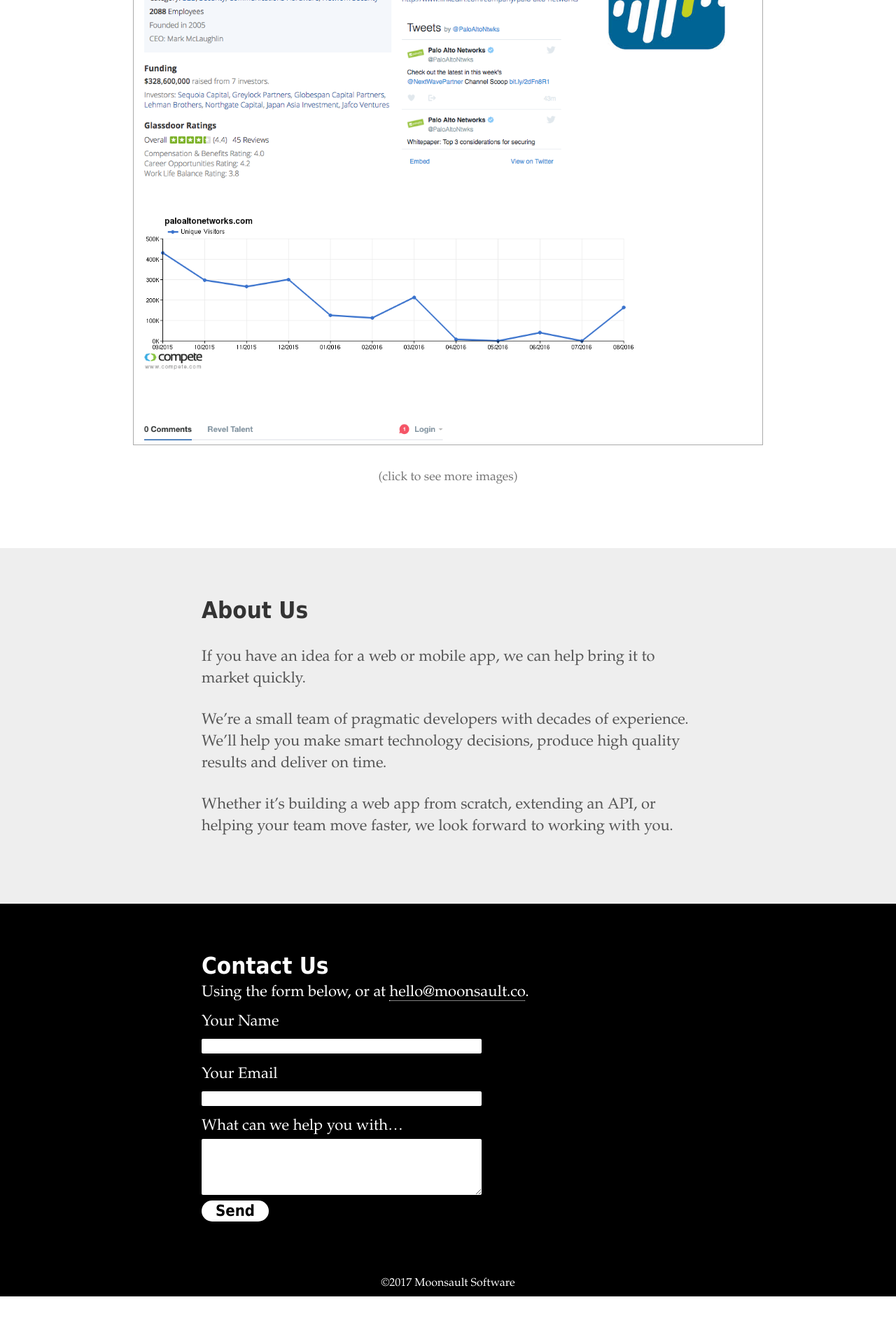
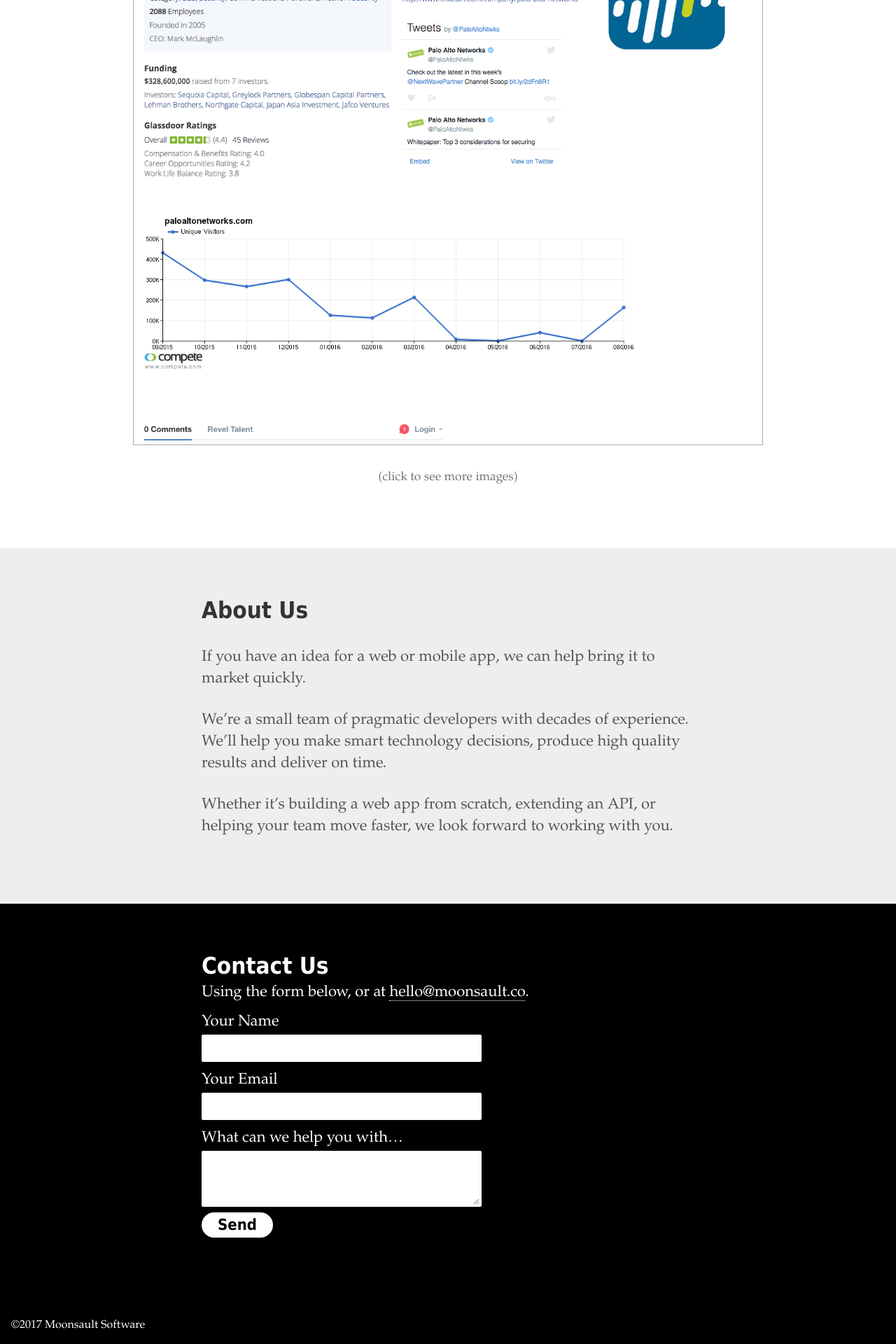
Before and after one commit to moonsaultco/moonsaultco.github.io, a Jekyll site: the page built from index.html, in a window 1280 px wide. Shown: the part 4435-6355 px from the top of the page at 70% size. Built offline with Jekyll 4.4.1, drawn with Linux system fonts in a browser that asks for light colours; before the commit the page ends 6287 px from its top, so only the background shows below that.

Commit message:
css tweaks

```diff
--- a/_includes/index.scss
+++ b/_includes/index.scss
@@ -238,10 +238,15 @@
 	input[type="text"], input[type="email"], textarea {
 		border-radius: 2px;
 		color: black;
-		border: none;
+		border: 3px white solid;
+		padding: 7px;
 		width: 25em;
 		max-width: 100%;
 		font-size: 16px;
+		&:focus {
+		  border-color: lighten($moon-blue, 15%);
+		  outline: 0;
+		}
 	}
 	textarea {
 		display: block;
@@ -251,17 +256,22 @@
 	input[type="submit"]{
 		background-color: white;
 		color: black;
-		border: none;
+		border: 3px white solid;
 		padding: 2px 20px 3px;
 		border-radius: 20px;
 		@extend .contrast-font;
 		font-weight: bold;
+		&:focus {
+		  border-color: lighten($moon-blue, 15%);
+		  outline: 0;
+		}
 	}
 }
 
 .footer {
-	text-align: center;
-	padding: .5em;
+	//text-align: center;
+	padding: 1em;
+	padding-top: 3em;
 }
 
 // animations between image in work
```
